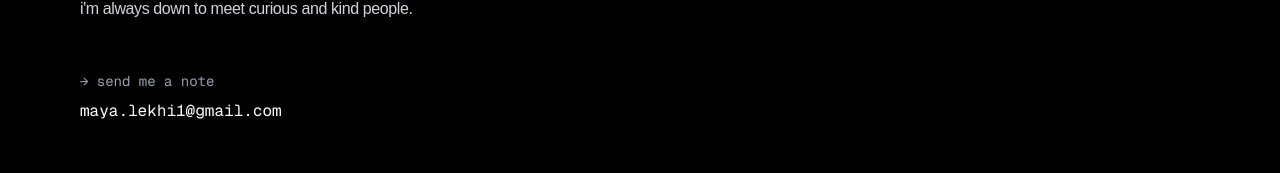
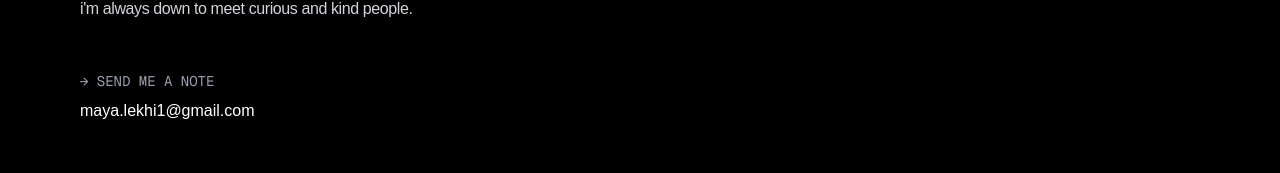
Before and after one commit to mlekhi/mayalekhi.ca, a Next.js app: page / in a window 1280 px wide. Shown: the part 1924-2097 px from the top of the page. Built offline with nearby package versions, Linux system fonts and the light colour scheme; a web font is replaced by a local one.

Commit message:
cleaning fonts

```diff
--- a/app/components/Contact.tsx
+++ b/app/components/Contact.tsx
@@ -20,12 +20,12 @@ export default function Contact() {
         </div>
 
         <div className="inline-flex flex-col items-start group/email">
-          <span className="text-sm text-gray-400 font-mono mb-2 flex items-center gap-2">
-            → send me a note
+          <span className="text-sm text-gray-400 font-mono mb-2 flex items-center gap-2 uppercase">
+            → SEND ME A NOTE
           </span>
           <a
             href="mailto:maya.lekhi1@gmail.com"
-            className="text-base font-mono text-white hover:text-blue-400 transition-colors relative group/link"
+            className="text-base text-white hover:text-blue-400 transition-colors relative group/link"
           >
             maya.lekhi1@gmail.com
             <span className="absolute -bottom-px left-0 w-0 h-px bg-blue-400 transition-all group-hover/link:w-full"></span>
```
